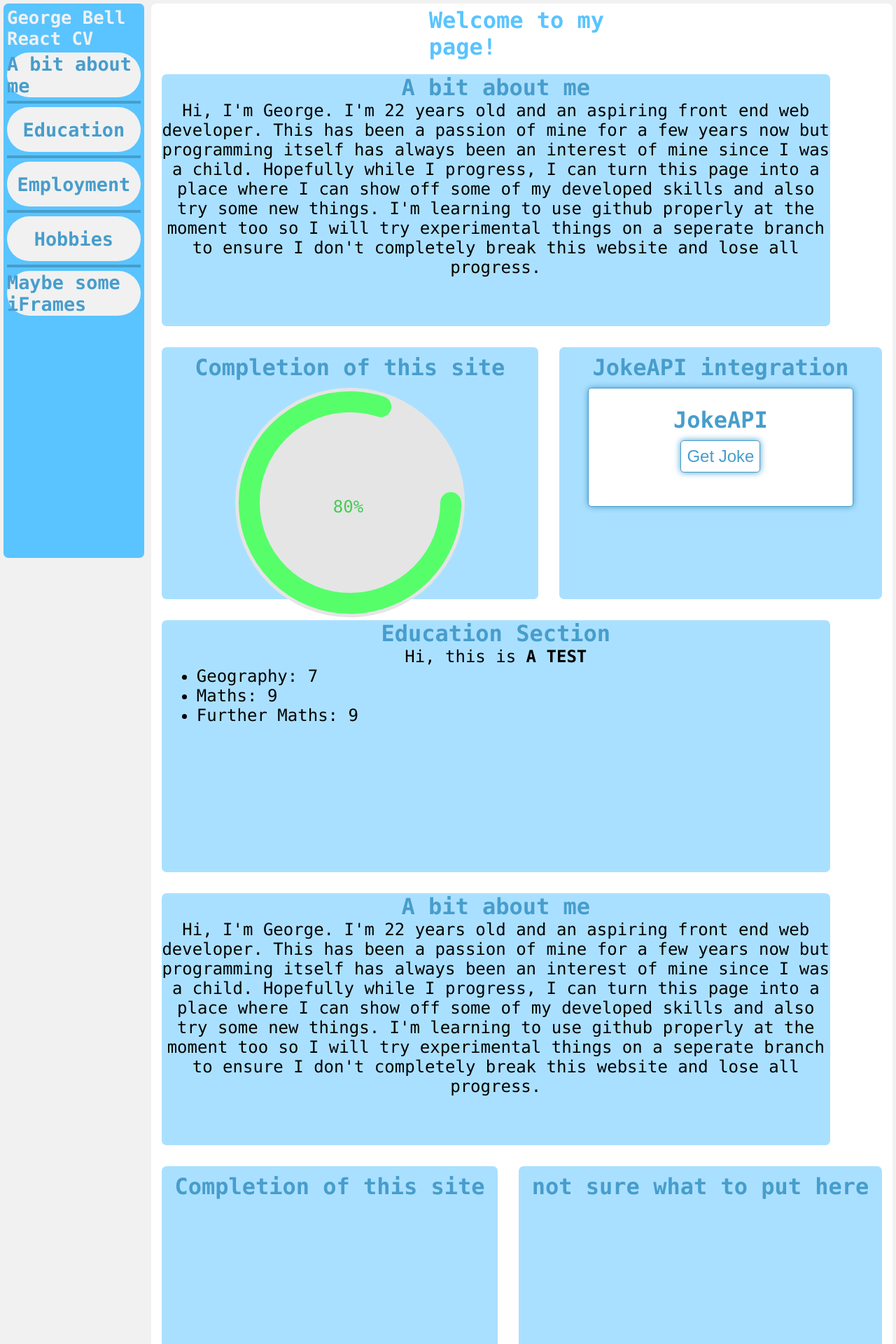
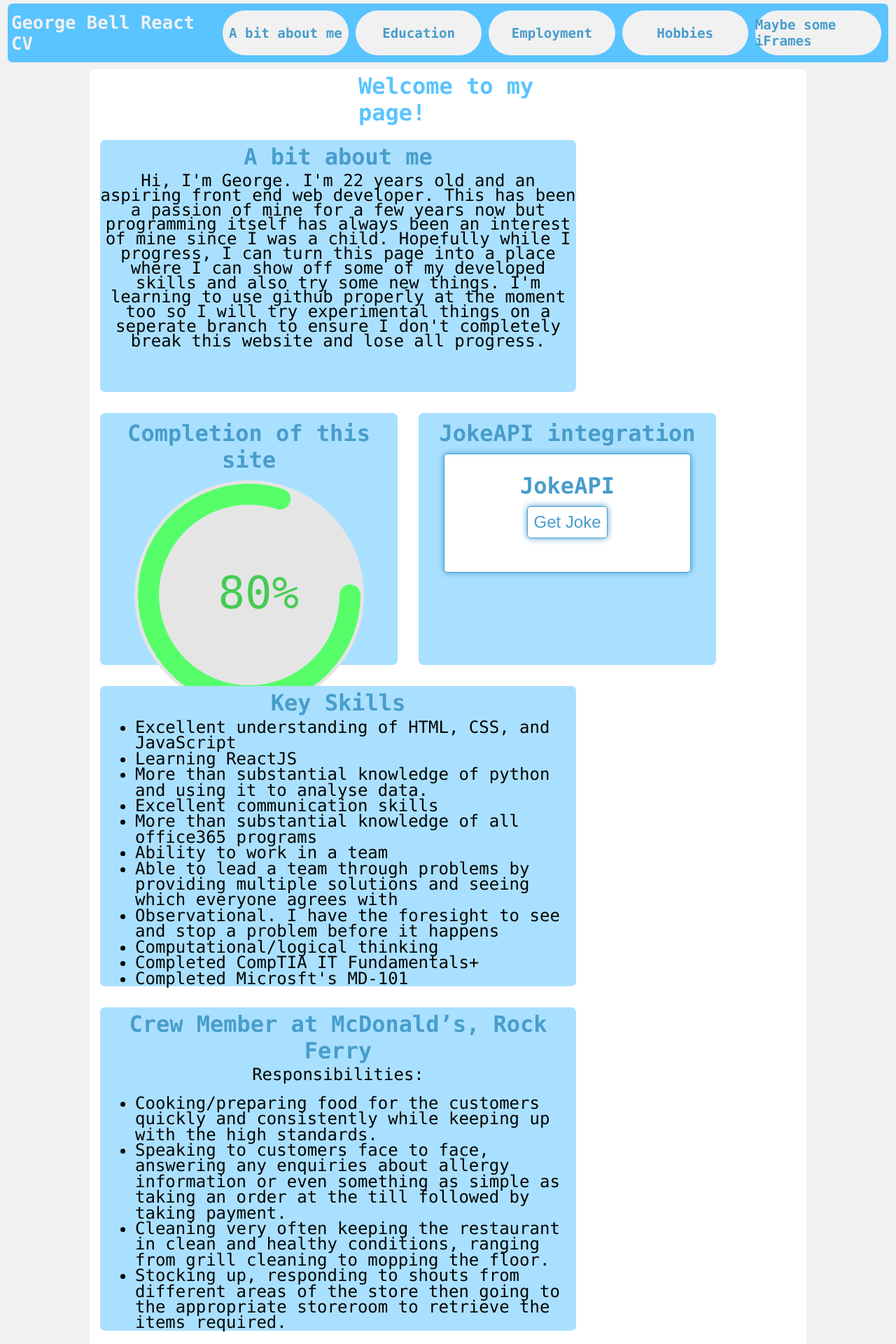
Before and after one commit to gbell1080/React-CV, a React (Create React App) app in the folder react-cv/react-cv/: page / in a window 1280 px wide. Shown: the top 1920 px of the page at 70% size. Built offline with nearby package versions, Linux system fonts and the light colour scheme; no server answers.

Commit message:
added info to cards, also added hmaburger menu button displaying when viewport width is below 768px

```diff
--- a/react-cv/react-cv/package.json
+++ b/react-cv/react-cv/package.json
@@ -9,6 +9,7 @@
     "@testing-library/user-event": "^13.5.0",
     "react": "^18.2.0",
     "react-dom": "^18.2.0",
+    "react-icons": "^4.11.0",
     "react-scripts": "5.0.1",
     "web-vitals": "^2.1.4"
   },
--- a/react-cv/react-cv/src/App.css
+++ b/react-cv/react-cv/src/App.css
@@ -5,4 +5,6 @@
 
 .App {
   display: flex;
+  flex-direction: column;
+  align-items: center;
 }
--- a/react-cv/react-cv/src/Components/ActiveCard.css
+++ b/react-cv/react-cv/src/Components/ActiveCard.css
@@ -2,13 +2,12 @@
     margin: 15px;
     height: 45vh;
     min-width: 425px;
-    max-width: 570px;
+    max-width: 35%;
     flex-grow: 2;
     background-color: #AAE0FF;
     display: flex;
     flex-direction: column;
     align-items: center;
-    /* justify-content: center; */
     border-radius: 7px;
 }
 
--- a/react-cv/react-cv/src/Components/Dashboard.css
+++ b/react-cv/react-cv/src/Components/Dashboard.css
@@ -1,9 +1,11 @@
 .DashboardContainer {
+    /* position: relative;
+    top: 120px; */
     margin: 5px;
     padding-left: 0;
     display: block;
     flex-direction: row;
-    width: 83.3vw;
+    width: 80vw;
     height: auto;
     background-color: #FFFFFF;
     box-shadow: inset;
--- a/react-cv/react-cv/src/Components/Dashboard.js
+++ b/react-cv/react-cv/src/Components/Dashboard.js
@@ -20,20 +20,54 @@ function Dashboard() {
                     title="JokeAPI integration"
                     content={<JokeAPI />} />
                 <InfoCard
-                    title={"Education Section"}
-                    bullets={[<li>Geography: 7</li>, <li>Maths: 9</li>, <li>Further Maths: 9</li>]}
-                    paragraph={["Hi, this is", <strong> A TEST</strong>]} />
+                    title={"Key Skills"}
+                    bullets={[<li>Excellent understanding of HTML, CSS, and JavaScript</li>,
+                    <li>Learning ReactJS</li>,
+                    <li>More than substantial knowledge of python and using it to analyse data.</li>,
+                    <li>Excellent communication skills</li>,
+                    <li>More than substantial knowledge of all office365 programs</li>,
+                    <li>Ability to work in a team</li>,
+                    <li>Able to lead a team through problems by providing multiple solutions and seeing which everyone agrees with</li>,
+                    <li>Observational. I have the foresight to see and stop a problem before it happens</li>,
+                    <li>Computational/logical thinking</li>,
+                    <li>Completed CompTIA IT Fundamentals+</li>,
+                    <li>Completed Microsft's MD-101</li>
+                    ]} />
                 <InfoCard
-                    title="A bit about me"
-                    paragraph="Hi, I'm George. I'm 22 years old and an aspiring front end web developer. This has been a passion of mine for a few years now but programming itself has always been an interest of mine since I was a child. Hopefully while I progress, I can turn this page into a place where I can show off some of my developed skills and also try some new things. I'm learning to use github properly at the moment too so I will try experimental things on a seperate branch to ensure I don't completely break this website and lose all progress." />
+                    title="Crew Member at McDonald’s, Rock Ferry"
+                    paragraph={"Responsibilities:"}
+                    bullets={[<li>Cooking/preparing food for the customers quickly and consistently while keeping up with the high standards. </li>,
+                    <li>Speaking to customers face to face, answering any enquiries about allergy information or even something as simple as taking an order at the till followed by taking payment.</li>,
+                    <li>Cleaning very often keeping the restaurant in clean and healthy conditions, ranging from grill cleaning to mopping the floor.</li>,
+                    <li>Stocking up, responding to shouts from different areas of the store then going to the appropriate storeroom to retrieve the items required.</li>
+                    ]} />
                 <ActiveCard
-                    title="Completion of this site" />
+                    title="IFrame of some of the JS games I have made" />
                 <ActiveCard
-                    title="not sure what to put here" />
+                    title="IFrame of some of the JS games I have made" />
                 <InfoCard
-                    title={"Education Section"}
-                    bullets={[<li>Geography: 7</li>, <li>Maths: 9</li>, <li>Further Maths: 9</li>]}
-                    paragraph={["Hi, this is", <strong> A TEST</strong>]} />
+                    title={"Crew Trainer at McDonald’s, Rock Ferry"}
+                    paragraph={"Responsibilities:"}
+                    bullets={[<li>Maintain the same responsibilities as crew member, but now have the responsibility of training new staff correctly and ensuring they are taught about all health and safety procedure and why we need to follow it.</li>,
+                    <li>Also carry the responsibility of running the kitchen occasionally. This involves placing staff on stations in an efficient manor to ensure production is optimised. In addition to this I must verify that all staff have had breaks and then start preparing cleaning lists in order to maintain restaurant cleanliness.</li>,
+                    <li>Handling customer complaints was another part of the added responsibility of this role. Speaking to an often angry customer in a calming manor and retrieving any additional food or drink that was not up to standard for the customer.</li>
+                    ]} />
+                <InfoCard
+                    title={"Desktop Technician, British Library, Boston Spa"}
+                    paragraph={"Responsibilities:"}
+                    bullets={[<li>Responding to first line calls, helping other BL staff members get back on track with their work with no IT problems</li>,
+                    <li>Setting up new computers for new starters, ensuring they are set up with the correct software and permissions</li>,
+                    <li>Responding to second line calls, these require more time, effort, and investigating than the first line calls</li>,
+                    <li>Creating documentation for common solutions to the problems I come accross</li>,
+                    <li>Have taken on additional responsibilities such as TOPDesk Admin, responding to calls for changes to TOPDesk, also heavily involved with changing the new starter process within IT</li>,]}
+
+                />
+                <ActiveCard
+                    title="IFrame of some of the JS games I have made" />
+                <ActiveCard
+                    title="IFrame of some of the JS games I have made" />
+                <InfoCard
+                />
             </div>
         </div>
     )
--- a/react-cv/react-cv/src/Components/InfoCard.css
+++ b/react-cv/react-cv/src/Components/InfoCard.css
@@ -2,8 +2,8 @@
     margin: 15px;
     flex-grow: 4;
     min-width: 680px;
-    max-width: 955px;
-    height: 45vh;
+    max-width: 61%;
+    min-height: 45vh;
     background-color: #AAE0FF;
     display: block;
     justify-content: center;
@@ -11,7 +11,8 @@
 }
 
 .InfoCard h2 {
-    font-size: 200%;
+    margin: 5px;
+    font-size: 2rem;
     color: #479DCC;
     text-align: center;
 }
@@ -19,9 +20,13 @@
 .InfoCard p {
     text-align: center;
     font-size: 1.5rem;
+    line-height: 1.3rem;
+    letter-spacing: -5%;
+    word-spacing: -5%;
 }
 
 .InfoCard ul {
     margin-left: 50px;
     font-size: 1.5rem;
+    line-height: 1.4rem;
 }
--- a/react-cv/react-cv/src/Components/InfoCard.js
+++ b/react-cv/react-cv/src/Components/InfoCard.js
@@ -1,12 +1,14 @@
 import './InfoCard.css';
+import { FaBars } from 'react-icons/fa';
 
 function InfoCard({ paragraph, title, bullets }) {
 
     return (
         <div className='InfoCard'>
             <h2>{title}</h2>
-            <p>{paragraph}</p>
-            {bullets ? <ul>{bullets}</ul> : null}
+            {paragraph && <p>{paragraph}</p>}
+            {paragraph && <br />}
+            {bullets && <ul>{bullets}</ul>}
         </div>
     );
 }
--- a/react-cv/react-cv/src/Components/ProgressCircle.css
+++ b/react-cv/react-cv/src/Components/ProgressCircle.css
@@ -19,10 +19,10 @@
 
 .Percentage {
     color: #45CC55;
-    font-size: 1.5rem;
+    font-size: 4rem;
     position: relative;
-    top: -178px;
-    left: 140px;
+    top: -210px;
+    left: 120px;
 }
 
 svg {
--- a/react-cv/react-cv/src/Components/SideBar.css
+++ b/react-cv/react-cv/src/Components/SideBar.css
@@ -1,17 +1,29 @@
 .SideBarContainer {
+    width: 97.5vw;
     align-items: center;
     margin: 5px;
     padding: 5px;
-    width: 15vw;
-    height: 97.8vh;
     background-color: #59C4FF;
     font-size: 0.8em;
     color: #F1F1F1;
     border-radius: 7px;
+    display: flex;
+    justify-content: space-around;
 }
 
-hr {
-    margin-top: 5px;
-    color: #479DCC;
-    border: solid 2px #479DCC;
+.SideBarContainer button {
+    background-color: transparent;
+    border: none;
 }
+
+.SideBarContainer .cross-btn {
+    margin: 0px;
+    padding: 0px;
+    width: 80px;
+    height: 80px;
+    background-color: #59C4FF;
+    font-size: 0.8em;
+    color: #F1F1F1;
+    border: none;
+    cursor: pointer;
+}
--- a/react-cv/react-cv/src/Components/SideBar.js
+++ b/react-cv/react-cv/src/Components/SideBar.js
@@ -1,21 +1,41 @@
 import './SideBar.css';
+import { FaBars, FaTimes } from 'react-icons/fa';
 import SideBarLink from './SideBarLink';
+import { useState, useEffect } from 'react';
 
 function SideBar() {
+    const [showButton, setShowButton] = useState(false);
+
+    useEffect(() => {
+        const handleResize = () => {
+            if (window.innerWidth < 768) {
+                setShowButton(true);
+            } else {
+                setShowButton(false);
+            }
+        };
+
+        window.addEventListener('resize', handleResize);
+
+        return () => {
+            window.removeEventListener('resize', handleResize);
+        };
+    }, []);
+
     return (
-        <div className='SideBarContainer'>
+        <header className='SideBarContainer'>
             <h1>George Bell React CV</h1>
-            <SideBarLink title='A bit about me' />
-            <hr />
-            <SideBarLink title='Education' />
-            <hr />
-            <SideBarLink title='Employment' />
-            <hr />
-            <SideBarLink title='Hobbies' />
-            <hr />
-            <SideBarLink title='Maybe some iFrames' />
-        </div>
+            {!showButton && (
+                <><SideBarLink title='A bit about me' /><SideBarLink title='Education' /><SideBarLink title='Employment' /><SideBarLink title='Hobbies' /><SideBarLink title='Maybe some iFrames' /></>
+            )}
 
+            {showButton && (
+                <button>
+                    <FaBars className='cross-btn' />
+                </button>
+            )}
+        </header>
     );
 }
+
 export default SideBar;
--- a/react-cv/react-cv/src/Components/SideBarLink.css
+++ b/react-cv/react-cv/src/Components/SideBarLink.css
@@ -1,14 +1,15 @@
 .SideBarLinkContainer {
     display: flex;
-    margin-top: 5px;
+    margin: 5px;
     color: #479DCC;
-    font-size: 1.4em;
+    font-size: 0.8rem;
     background-color: #F1F1F1;
-    width: 100%;
+    width: 15%;
     height: 8vh;
     align-items: center;
     justify-content: center;
     border-radius: 4em;
+
 }
 
 .SideBarLinkContainer:hover {
```
Also changed, not shown: 1 other file (tests, documents, lock files or other folders).
